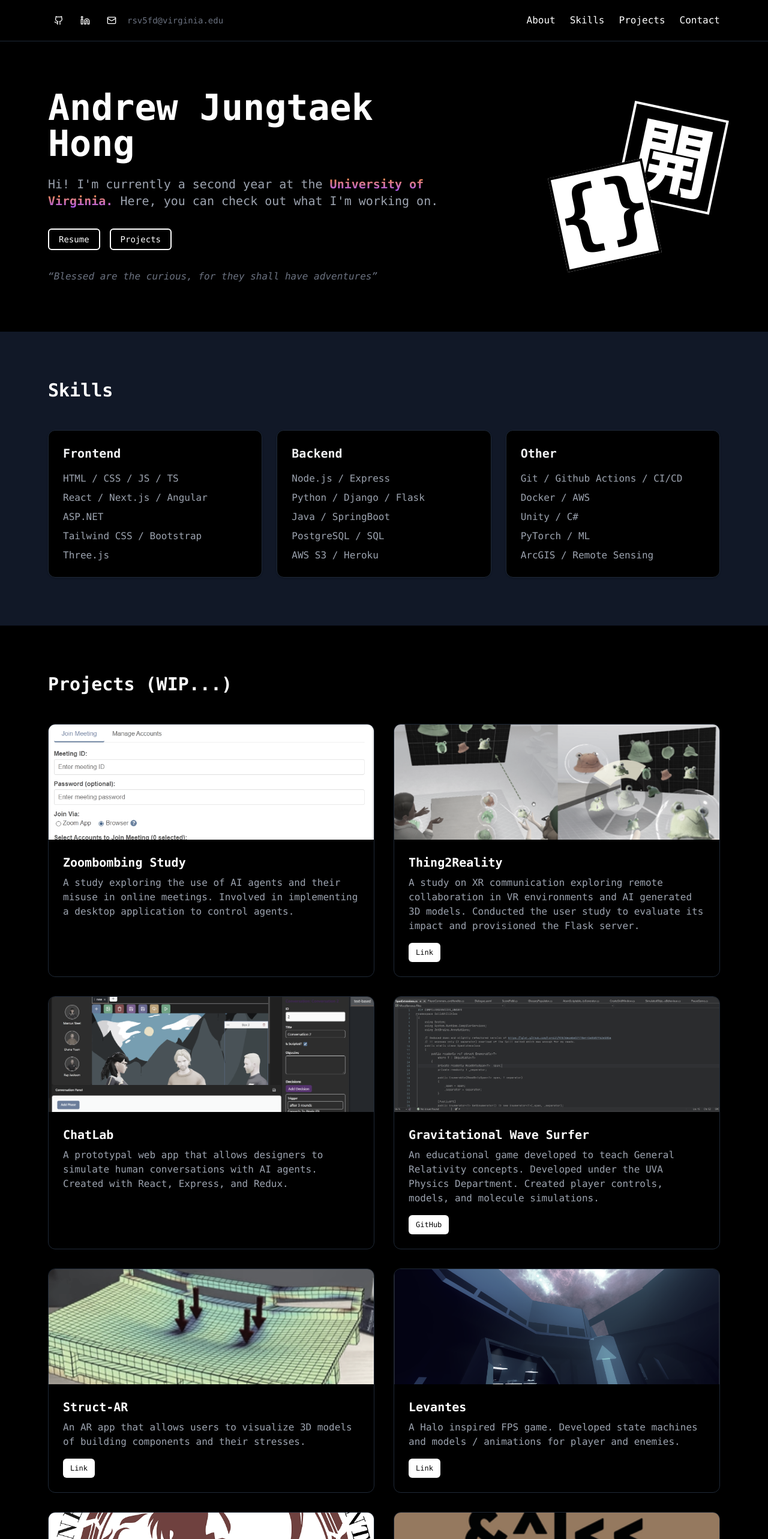
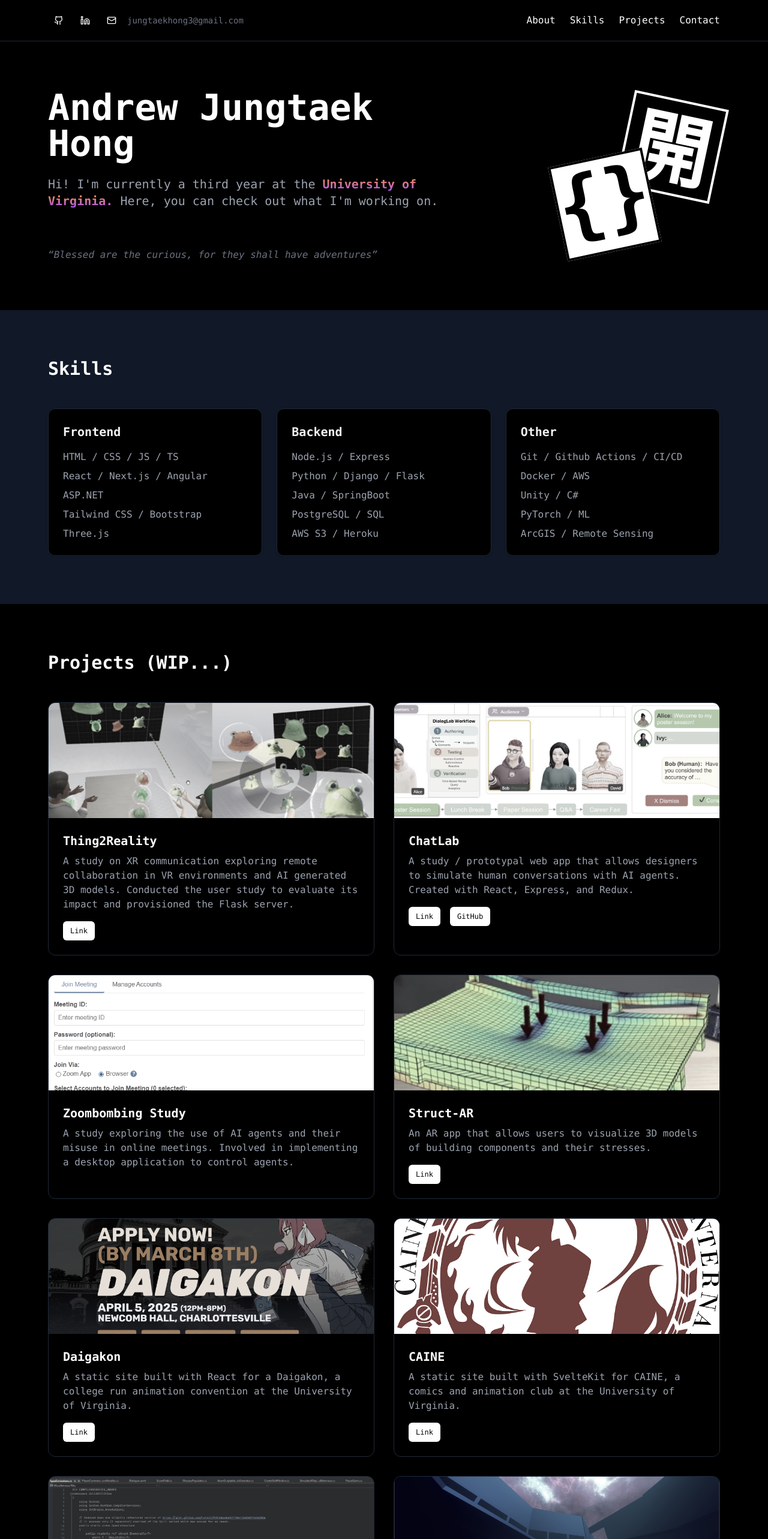
Before and after one commit to Myshro/portfolio-site, a Next.js app: page / in a window 1280 px wide. Shown: the top 2566 px of the page at 60% size. Built offline with nearby package versions, Linux system fonts and the light colour scheme.

Commit message:
add new proj

```diff
--- a/components/page.tsx
+++ b/components/page.tsx
@@ -18,13 +18,13 @@ export default function Portfolio() {
             <Button variant="ghost" size="icon" className="text-white hover:text-black hover:bg-white" onClick={() => window.open("https://github.com/Myshro", '_blank')}>
               <Github className="h-6 w-6" />
             </Button>
-            <Button variant="ghost" size="icon" className="text-white hover:text-black hover:bg-white" onClick={() => window.open("https://www.linkedin.com/in/andrew-hong00/", '_blank')}>
+            <Button variant="ghost" size="icon" className="text-white hover:text-black hover:bg-white" onClick={() => window.open("https://www.linkedin.com/in/andrewhong04/", '_blank')}>
               <Linkedin className="h-6 w-6" />
             </Button>
-            <Button variant="ghost" size="icon" className="text-white hover:text-black hover:bg-white" onClick={() => window.open("mailto:rsv5fd@virginia.edu", '_blank')}>
+            <Button variant="ghost" size="icon" className="text-white hover:text-black hover:bg-white" onClick={() => window.open("mailto:jungtaekhong3@gmail.com", '_blank')}>
               <Mail className="h-6 w-6" />
             </Button>
-            <span className="text-gray-500 text-sm">rsv5fd@virginia.edu</span>
+            <span className="text-gray-500 text-sm">jungtaekhong3@gmail.com</span>
           </div>
 
           {/* Right side - navigation links */}
@@ -44,24 +44,24 @@ export default function Portfolio() {
             Andrew Jungtaek Hong
           </h1>
           <p className="text-gray-400 text-xl mb-8">
-            Hi! I&apos;m currently a second year at the
+            Hi! I&apos;m currently a third year at the
             <span className="font-extrabold bg-gradient-to-b from-orange-400 to-purple-500 bg-clip-text text-transparent"> University of Virginia. </span>
             Here, you can check out what I&apos;m working on.
           </p>
           <div className="flex gap-4 items-center">
-            <Button className="bg-black text-white border-2 border-white hover:bg-white hover:text-black transition-colors" onClick={() => {
+            {/* <Button className="bg-black text-white border-2 border-white hover:bg-white hover:text-black transition-colors" onClick={() => {
                 const link = document.createElement('a');
                 link.href = "/resume/AndrewHongResume.pdf";
                 link.download = "AndrewHongResume.pdf";
                 link.click();
             }}>
               Resume
-            </Button>
-            <Button className="bg-black text-white border-2 border-white hover:bg-white hover:text-black transition-colors" onClick={() => {
+            </Button> */}
+            {/* <Button className="bg-black text-white border-2 border-white hover:bg-white hover:text-black transition-colors" onClick={() => {
               document.getElementById('projects')?.scrollIntoView({ behavior: "smooth", block: "end", inline: "nearest" });
             }}>
               Projects
-            </Button>
+            </Button> */}
 
           </div>
           {RandomQuote()}
@@ -69,12 +69,12 @@ export default function Portfolio() {
         <div className="hidden lg:block">
           <div className="relative w-64 h-64">
             <div className="absolute top-0 right-0 w-40 h-40 border-4 border-white rotate-12 flex items-center justify-center">
-              <span className="text-white text-9xl font-bold transform translate-y-2">
+              <span className="text-white text-9xl font-bold transform translate-y-2 select-none">
                 {"開"}
               </span>
             </div>
             <div className="absolute bottom-0 -left-4 w-40 h-40 border-4 border-black bg-white rotate-[-12deg] flex items-center justify-center">
-              <span className="text-black text-9xl font-bold transform -translate-y-2">
+              <span className="text-black text-9xl font-bold transform -translate-y-2 select-none">
                 {"{}"}
               </span>
             </div>
@@ -126,20 +126,40 @@ export default function Portfolio() {
         <h2 className="text-3xl font-bold mb-12">Projects (WIP...)</h2>
         <div className="grid grid-cols-1 md:grid-cols-2 gap-8">
           <ProjectCard
+            title="Thing2Reality"
+            description="A study on XR communication exploring remote collaboration in VR environments and AI generated 3D models. Conducted the user study to evaluate its impact and provisioned the Flask server."
+            imagePath="/projects/things2reality.png"
+            liveUrl="https://erzhenh.com/pdfs/uist25_Thing2Reality.pdf"
+          />
+          <ProjectCard
+            title="ChatLab"
+            description="A study / prototypal web app that allows designers to simulate human conversations with AI agents. Created with React, Express, and Redux."
+            imagePath="/projects/dialoglab-fig.png"
+            liveUrl='https://erzhenh.com/pdfs/uist25_DialogLab.pdf'
+            githubUrl='https://github.com/ecruhue/DialogLab'
+          />
+          <ProjectCard
             title="Zoombombing Study"
             description="A study exploring the use of AI agents and their misuse in online meetings. Involved in implementing a desktop application to control agents."
             imagePath="/projects/zoombomb.png"
           />
           <ProjectCard
-            title="Thing2Reality"
-            description="A study on XR communication exploring remote collaboration in VR environments and AI generated 3D models. Conducted the user study to evaluate its impact and provisioned the Flask server."
-            imagePath="/projects/things2reality.png"
-            liveUrl="https://arxiv.org/pdf/2410.07119"
+            title="Struct-AR"
+            description="An AR app that allows users to visualize 3D models of building components and their stresses. "
+            imagePath="/projects/struct_ar.png"
+            liveUrl="https://play.google.com/store/apps/details?id=edu.virginia.struct_ar_google&pcampaignid=web_share"
           />
           <ProjectCard
-            title="ChatLab"
-            description="A prototypal web app that allows designers to simulate human conversations with AI agents. Created with React, Express, and Redux."
-            imagePath="/projects/chatlab.png"
+            title="Daigakon"
+            description="A static site built with React for a Daigakon, a college run animation convention at the University of Virginia."
+            imagePath="/projects/daigakon.png"
+            liveUrl="https://daigakon.vercel.app/"
+          />
+          <ProjectCard
+            title="CAINE"
+            description="A static site built with SvelteKit for CAINE, a comics and animation club at the University of Virginia."
+            imagePath="/projects/caine_logo.png"
+            liveUrl="https://caine-flame.vercel.app/"
           />
           <ProjectCard
             title="Gravitational Wave Surfer"
@@ -148,23 +168,10 @@ export default function Portfolio() {
             githubUrl="https://github.com/zackrcarson/GravitationalWaveSurfer"
           />
           <ProjectCard
-            title="Struct-AR"
-            description="An AR app that allows users to visualize 3D models of building components and their stresses. "
-            imagePath="/projects/struct_ar.png"
-            liveUrl="https://play.google.com/store/apps/details?id=edu.virginia.struct_ar_google&pcampaignid=web_share"
-          />
-          <ProjectCard
             title="Levantes"
             description="A Halo inspired FPS game. Developed state machines and models / animations for player and enemies."
             imagePath="/projects/levantes.png"
             liveUrl="https://saasku.itch.io/levantes"
-          />
-          <ProjectCard
-            title="CAINE Website"
-            description="A static site built with SvelteKit for CAINE, a comics and animation club at the University of Virginia."
-            imagePath="/projects/caine_logo.png"
-            liveUrl="https://caine-flame.vercel.app/"
-            githubUrl="https://github.com/example/repo"
           />
           <ProjectCard
             title="ByteSmith"
@@ -192,7 +199,7 @@ export default function Portfolio() {
             <Button variant="ghost" size="icon" className="text-white hover:text-gray-400" onClick={() => window.open("https://www.linkedin.com/in/andrewhong04/", '_blank')}>
               <Linkedin className="h-6 w-6" />
             </Button>
-            <Button variant="ghost" size="icon" className="text-white hover:text-gray-400" onClick={() => window.open("mailto:rsv5fd@virginia.edu", '_blank')}>
+            <Button variant="ghost" size="icon" className="text-white hover:text-gray-400" onClick={() => window.open("mailto:jungtaekhong3@gmail.com", '_blank')}>
               <Mail className="h-6 w-6" />
             </Button>
           </div>
```
Also changed, not shown: public/projects/daigakon.png (added), public/projects/dialoglab-fig.png (added).
